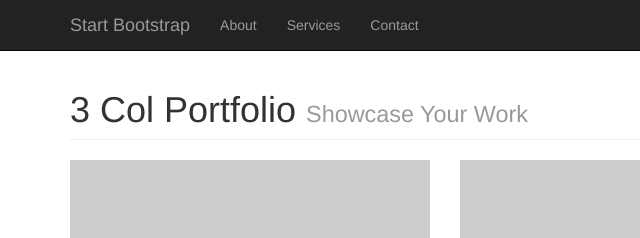
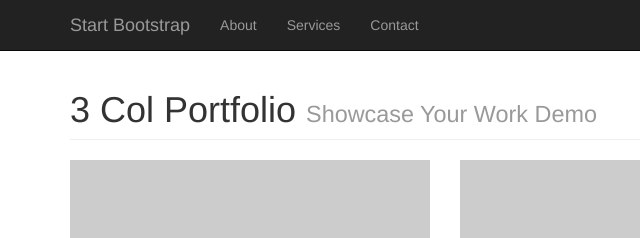
Before and after one commit to kravipra/MyDemoApp, a plain HTML site: page index.html in a window 1280 px wide. Shown: the top 238 px of the page, 0-640 px from the left. Drawn offline with Linux system fonts and the light colour scheme; placeholder pictures from the web are drawn by us.

Commit message:
u1 updated

```diff
--- a/index.html
+++ b/index.html
@@ -45,7 +45,7 @@
       <div class="row">
 
         <div class="col-lg-12">
-          <h1 class="page-header">3 Col Portfolio <small>Showcase Your Work</small></h1>
+          <h1 class="page-header">3 Col Portfolio <small>Showcase Your Work Demo</small></h1>
         </div>
 
       </div>
```
